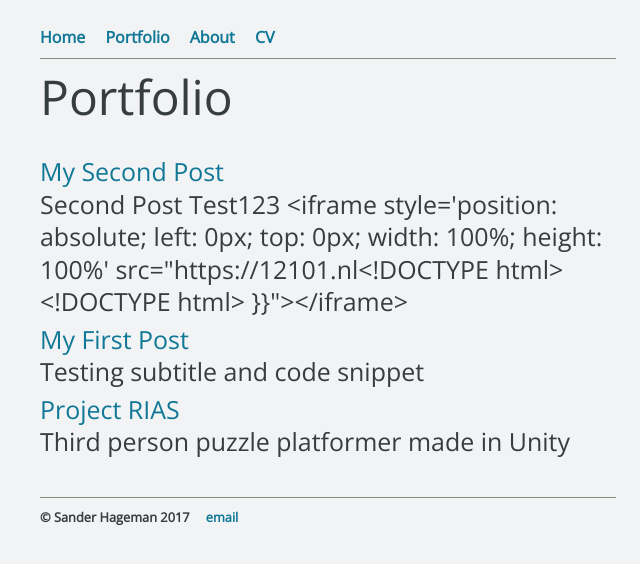
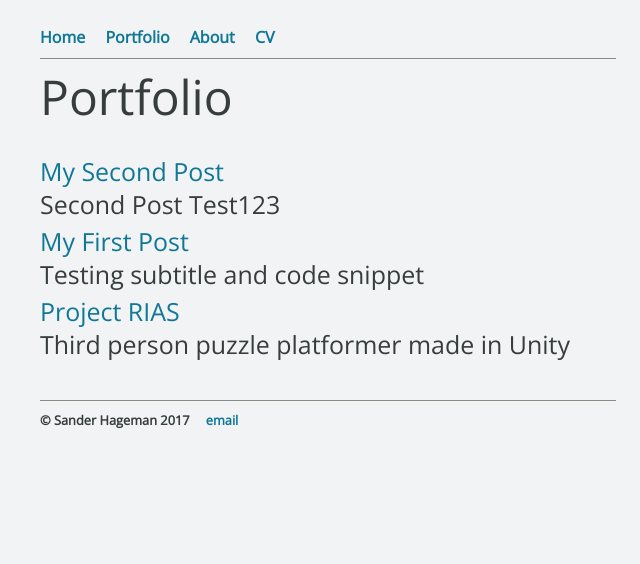
Before and after one commit to SanderHageman/sanderhageman.github.io, a Jekyll site: the page built from portfolio/index.html, in a window 1280 px wide. Shown: the top 564 px of the page, without its empty margins (312-952 px from the left). Built offline with Jekyll 4.4.1, drawn with Linux system fonts in a browser that asks for light colours.

Commit message:
Update slides.html

```diff
--- a/_includes/slides.html
+++ b/_includes/slides.html
@@ -1,3 +1,3 @@
 <div style='position: relative; width: 100%; padding-bottom: 70%; margin-bottom:1em; margin-top: 1em;'>
-<iframe style='position: absolute; left: 0px; top: 0px; width: 100%; height: 100%' src="{{ site.github.url }}{{ site.slides/{{ include.slide }} }}"></iframe>
+<iframe style='position: absolute; left: 0px; top: 0px; width: 100%; height: 100%' src="{{ site.github.url }}{{ site.slides[include.slide] }}"></iframe>
 </div>
```
